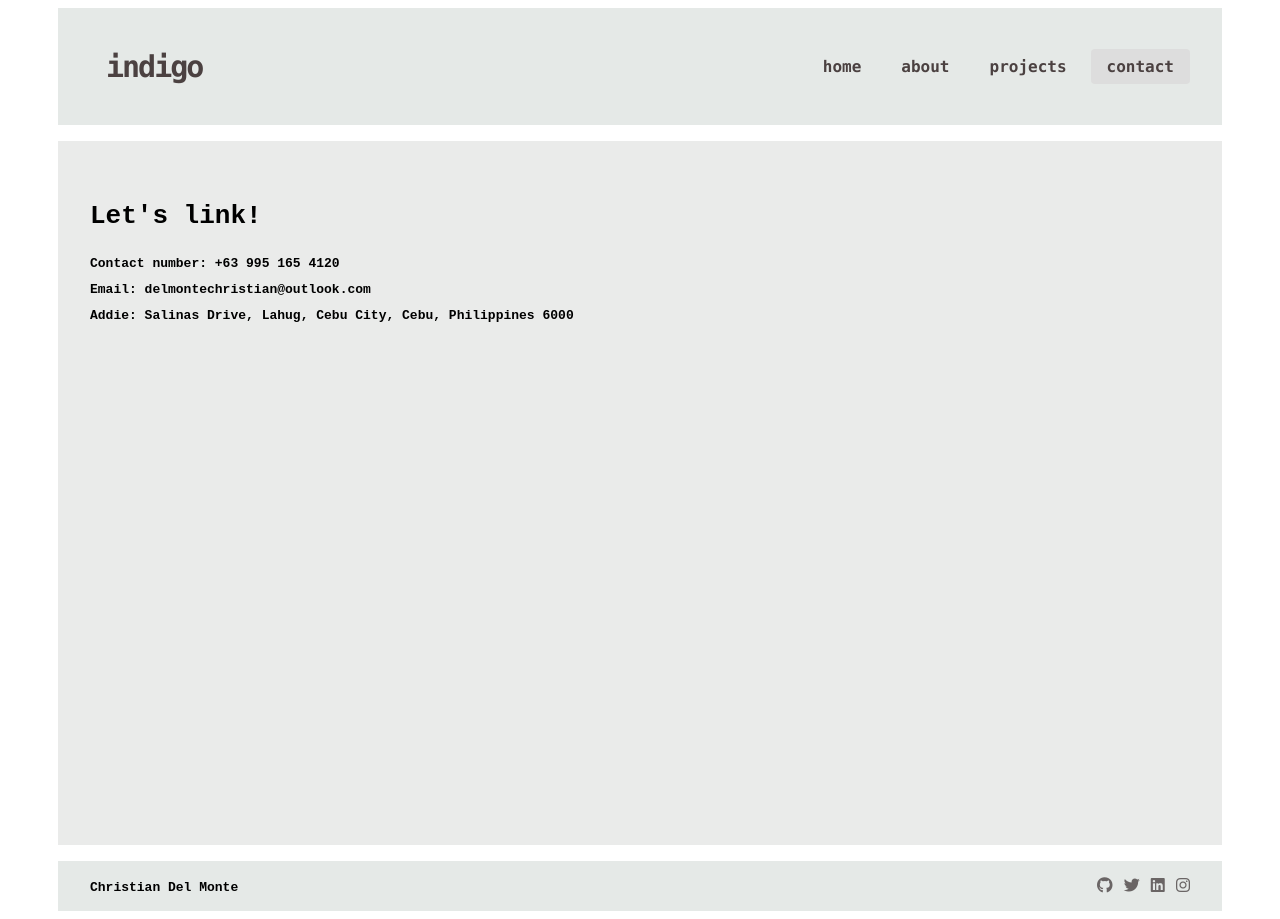
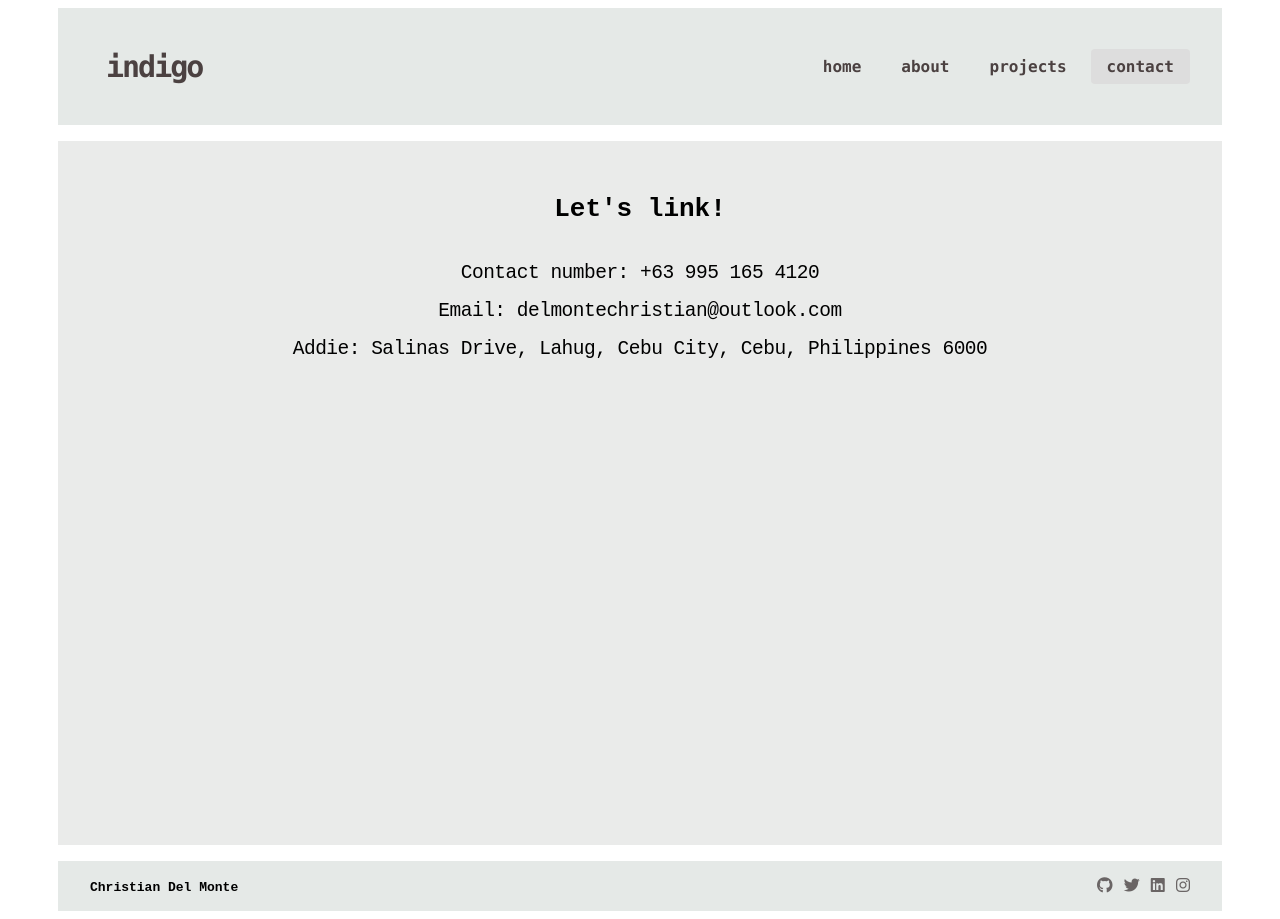
Before and after one commit to indigospritz/portfolio, a Vue app: page /contact in a window 1280 px wide. Built offline with nearby package versions, Linux system fonts and the light colour scheme.

Commit message:
updated styling

```diff
--- a/src/views/AboutView.vue
+++ b/src/views/AboutView.vue
@@ -1,4 +1,5 @@
 <template>
+  <div class="wrapper">
     <h1><code>About</code></h1>
     <div class="about-wrapper">
       <section class="icons">
@@ -50,6 +51,7 @@
         <p>Lorem ipsum, dolor sit amet consectetur adipisicing elit. Velit repellat consequatur enim quaerat minus, nemo facere exercitationem architecto quisquam. Maiores ipsum, facere magni assumenda dignissimos quisquam temporibus minima neque odio perspiciatis illum incidunt, cumque ad odit sequi velit dolorem, dolor soluta placeat hic amet provident. Neque eius porro consequatur sed.</p>
       </article>
     </div>
+  </div>
 </template>
 
 <script>
@@ -59,8 +61,12 @@ export default {
 </script>
 
 <style scoped>
+  .wrapper {
+    padding: 0 1rem;
+  }
   .about-wrapper {
     display: flex;
+    justify-content: center;
     gap: 1.5rem;
   }
 
--- a/src/views/ContactView.vue
+++ b/src/views/ContactView.vue
@@ -1,10 +1,12 @@
 <template>
-  <h1><code>Let's link!</code></h1>
-  <section>
-    <h4><code>Contact number: +63 995 165 4120</code></h4>
-    <h4><code>Email: delmontechristian@outlook.com</code></h4>
-    <h4><code>Addie: Salinas Drive, Lahug, Cebu City, Cebu, Philippines 6000</code></h4>
-  </section>
+  <div class="wrapper">
+    <h1><code>Let's link!</code></h1>
+    <section>
+      <h2><code>Contact number: +63 995 165 4120</code></h2>
+      <h2><code>Email: delmontechristian@outlook.com</code></h2>
+      <h2><code>Addie: Salinas Drive, Lahug, Cebu City, Cebu, Philippines 6000</code></h2>
+    </section>
+  </div>
 </template>
 
 <script>
@@ -13,8 +15,37 @@ export default {
 }
 </script>
 
-<style>
-  h4 {
-    margin: .5rem 0;
+<style scoped>
+  .wrapper {
+    /* display: flex; */
+    /* flex-direction: column; */
+    /* justify-content: center; */
+    /* align-items: center; */
+    /* align-content: center; */
+    display: flex;
+    justify-content: center;
+    flex-direction: column;
+    align-items: center;
+    height: 100%;
+    /* margin: auto; */
+  }
+
+  h1 {
+    display: flex;
+    justify-content: center;
+  }
+
+  h2 {
+    margin: 1rem 0;
+    letter-spacing: -.5px;
+    font-weight: 500;
+    width: 100%;
+    height: 100%;
+    display: flex;
+    justify-content: center;
+  }
+
+  section {
+    width: 100%;
   }
 </style>
--- a/src/views/PageNotFound.vue
+++ b/src/views/PageNotFound.vue
@@ -13,7 +13,7 @@ export default {
 }
 </script>
 
-<style>
+<style scoped>
   .wrapper {
     /* display: grid; */
     justify-content: center;
```
Also changed, not shown: src/views/HomeView.vue (+0 -26 lines). Lines whose indentation alone changed are shown as unchanged.
